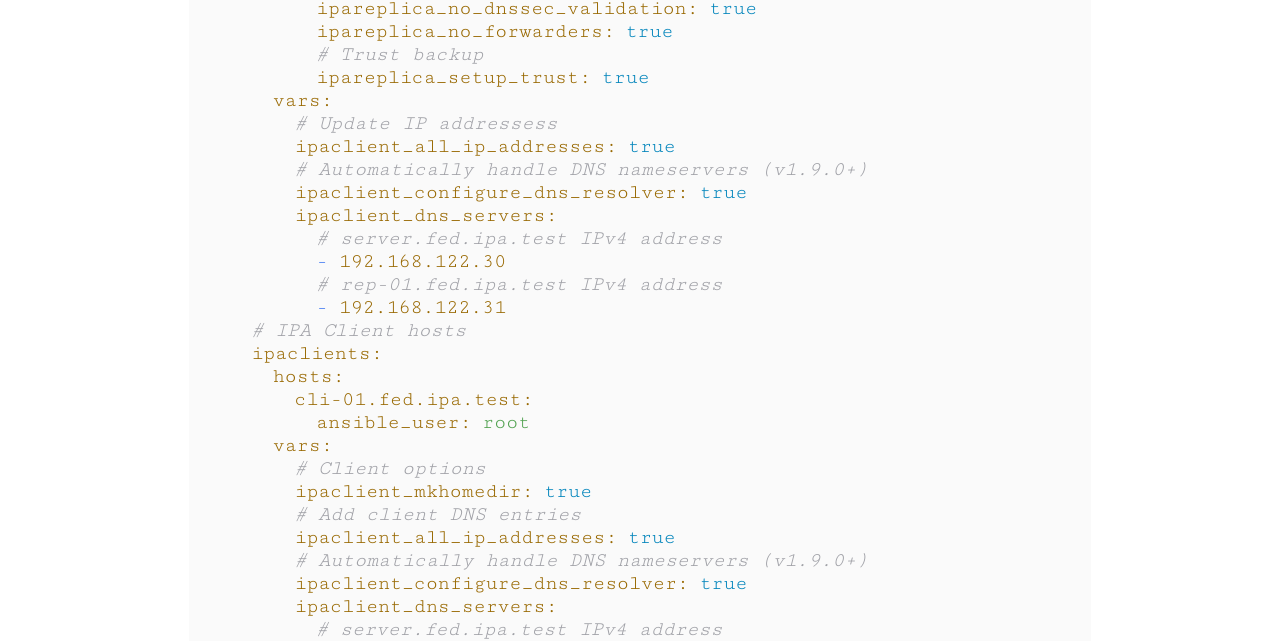
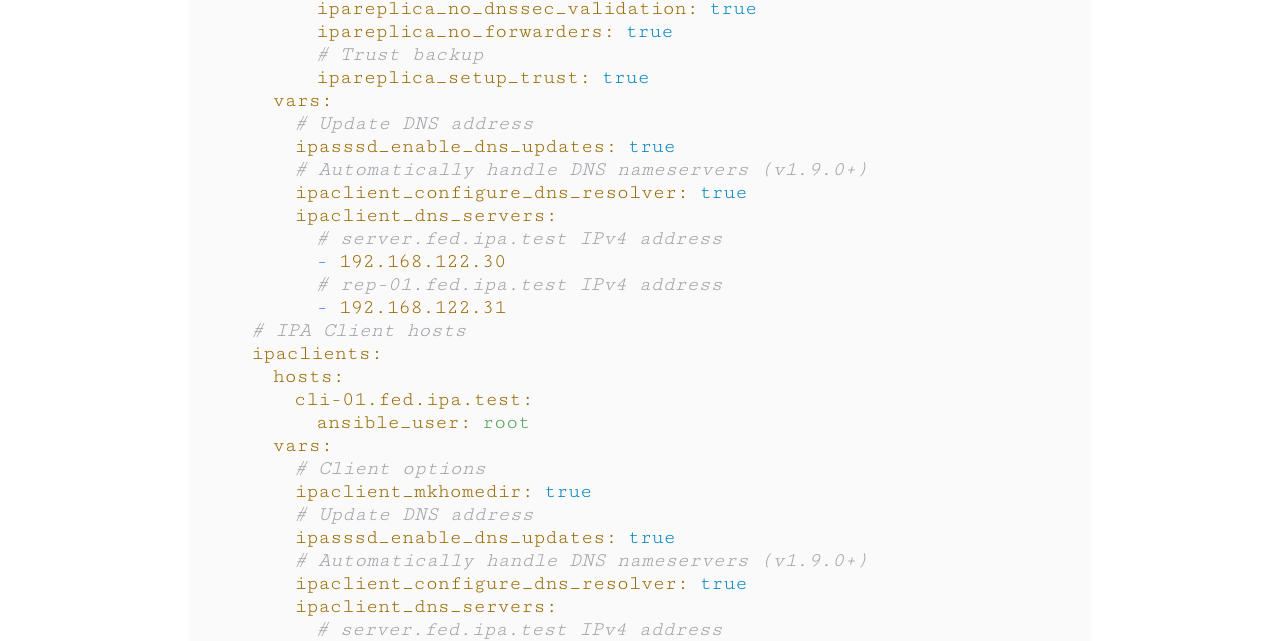
Before and after one commit to rafasgj/rafaeljeffman.com, a Jekyll site: the page built from projects/freeipa/en/cluster-deployment-ansible.md, in a window 1280 px wide and 900 px high, scrolled down 12005 px. Shown: the part 148-789 px from the top of the window. Built offline with Jekyll 4.4.1, drawn with Linux system fonts in a browser that asks for light colours; nearby versions of some CDN libraries; some of the changed text lies outside the part shown.

Commit message:
Modify inventory to only add client IP address, not all IP addrresses

```diff
--- a/projects/freeipa/en/cluster-deployment-ansible.md
+++ b/projects/freeipa/en/cluster-deployment-ansible.md
@@ -192,8 +192,8 @@ all:
           # Trust backup
           ipareplica_setup_trust: true
       vars:
-        # Update IP addressess
-        ipaclient_all_ip_addresses: true
+        # Update DNS address
+        ipasssd_enable_dns_updates: true
         # Automatically handle DNS nameservers (v1.9.0+)
         ipaclient_configure_dns_resolver: true
         ipaclient_dns_servers:
@@ -258,8 +258,8 @@ all:
       vars:
         # Client options
         ipaclient_mkhomedir: true
-        # Add client DNS entries
-        ipaclient_all_ip_addresses: true
+        # Update DNS address
+        ipasssd_enable_dns_updates: true
         # Automatically handle DNS nameservers (v1.9.0+)
         ipaclient_configure_dns_resolver: true
         ipaclient_dns_servers:
@@ -451,8 +451,8 @@ all:
           # Trust backup
           ipareplica_setup_trust: true
       vars:
-        # Update IP addressess
-        ipaclient_all_ip_addresses: true
+        # Update DNS address
+        ipasssd_enable_dns_updates: true
         # Automatically handle DNS nameservers (v1.9.0+)
         ipaclient_configure_dns_resolver: true
         ipaclient_dns_servers:
@@ -468,8 +468,8 @@ all:
       vars:
         # Client options
         ipaclient_mkhomedir: true
-        # Add client DNS entries
-        ipaclient_all_ip_addresses: true
+        # Update DNS address
+        ipasssd_enable_dns_updates: true
         # Automatically handle DNS nameservers (v1.9.0+)
         ipaclient_configure_dns_resolver: true
         ipaclient_dns_servers:
```
Also changed, not shown: files/freeipa/cluster-inventory.yaml (+4 -4 lines).
